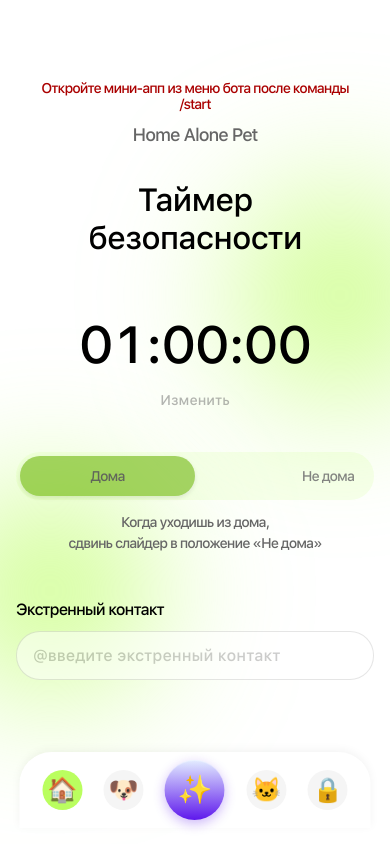
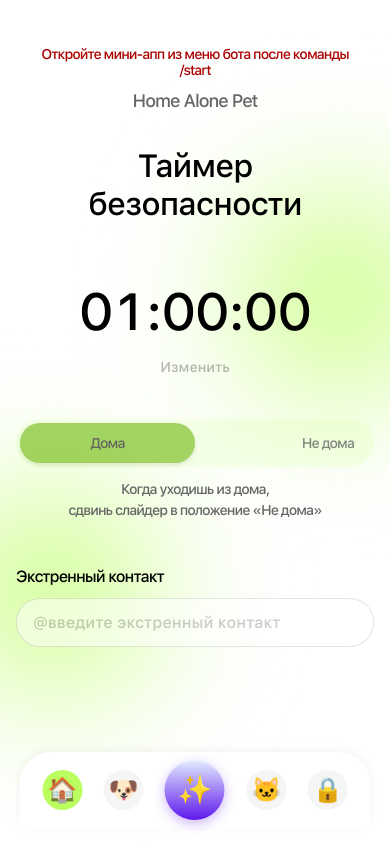
Before and after one commit to Klyaksonchik/HomeAloneMiniApp, a React (Create React App) app in the folder Frontend/: page / in a window 390 px wide. Built offline with nearby package versions, Linux system fonts and the light colour scheme.

Commit message:
Update index.css icons 7 (6)

```diff
--- a/Frontend/src/index.css
+++ b/Frontend/src/index.css
@@ -23,7 +23,7 @@ body {
   align-items: center;
   justify-content: flex-start;
   padding: 20px;
-  padding-top: clamp(40px, 8vh, 60px);
+  padding-top: clamp(20px, 4vh, 35px);
   padding-bottom: 100px;
   background: #fff;
   position: relative;
@@ -267,7 +267,7 @@ body {
   max-width: 320px;
   display: flex;
   flex-direction: column;
-  margin-bottom: 20px;
+  margin-bottom: 32px;
 }
 
 .emergency-contact-header {
@@ -992,7 +992,7 @@ body {
 @media (max-width: 480px) {
   .app {
     padding: 16px;
-    padding-top: clamp(50px, 8vh, 80px);
+    padding-top: clamp(20px, 4vh, 40px);
     padding-bottom: 100px;
   }
 
```
